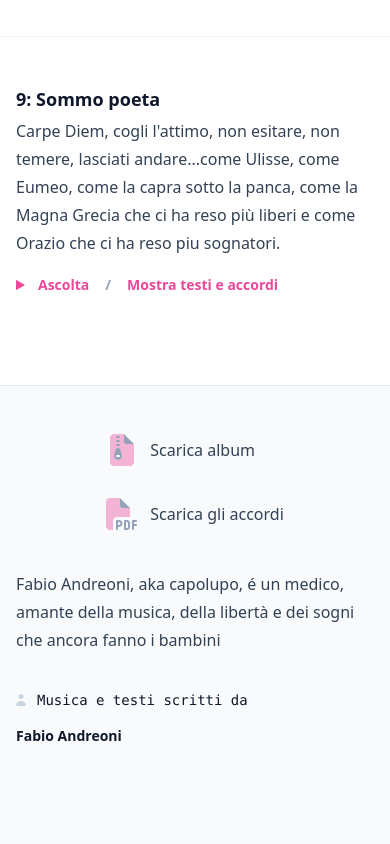
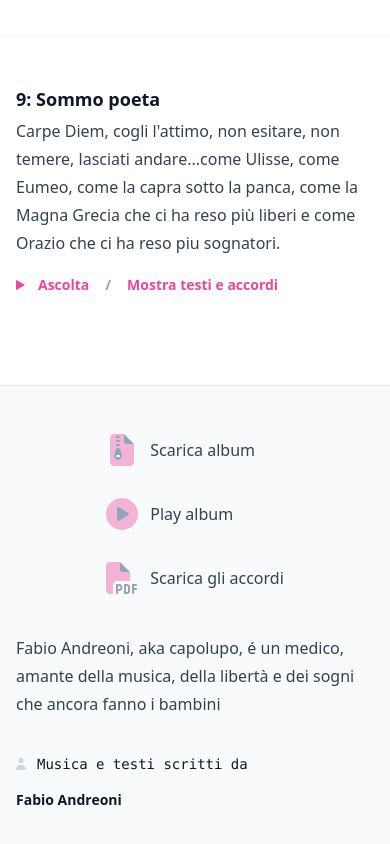
Before and after one commit to jacofda/capolupo, a Next.js app: page / in a window 390 px wide. Shown: the part 3248-4092 px from the top of the page. Built offline with nearby package versions, Linux system fonts and the light colour scheme; a web font is replaced by a local one.

Commit message:
added listen all

```diff
--- a/src/components/DownloadSection.tsx
+++ b/src/components/DownloadSection.tsx
@@ -2,6 +2,19 @@
 
 import { TinyWaveFormIcon } from '@/components/TinyWaveFormIcon'
 import Link from 'next/link'
+
+
+function PlayIcon(props: React.ComponentPropsWithoutRef<'svg'>) {
+  return (
+    <svg xmlns="http://www.w3.org/2000/svg" viewBox="0 0 512 512" {...props}>
+      <path opacity="0.4" fill="#ec4899" d="M0 256a256 256 0 1 0 512 0A256 256 0 1 0 0 256zm176-88c0-8.7 4.7-16.7 12.3-20.9c3.7-2 7.7-3.1 11.7-3.1c4.3 0 8.7 1.2 12.5 3.5l144 88c7.1 4.4 11.5 12.1 11.5 20.5s-4.4 16.1-11.5 20.5l-144 88c-7.4 4.5-16.7 4.7-24.3 .5s-12.3-12.2-12.3-20.9l0-176z"/>
+      <path d="M212.5 147.5c-7.4-4.5-16.7-4.7-24.3-.5s-12.3 12.3-12.3 20.9l0 176c0 8.7 4.7 16.7 12.3 20.9s16.8 4.1 24.3-.5l144-88c7.1-4.4 11.5-12.1 11.5-20.5s-4.4-16.1-11.5-20.5l-144-88z"/>
+    </svg>
+  )
+}
+
+
+
 
 function ZipIcon(props: React.ComponentPropsWithoutRef<'svg'>) {
     return (
@@ -49,6 +62,16 @@ return (
         <span className="ml-3 sm:block">Scarica album</span>
       </Link>
 
+
+      <Link
+        href="https://ik.imagekit.io/2gweb/noneninenane/audio/album.m4a?updatedAt=1734428736330"
+        className="group flex items-center"
+        aria-label="Ascolta l'intero album"
+      >
+        <PlayIcon className="h-8 w-8 fill-slate-400 group-hover:fill-slate-600" />
+        <span className="ml-3 sm:block">Play album</span>
+      </Link>
+
       <Link
         href="https://ik.imagekit.io/2gweb/noneninenane/Capolupo.pdf"
         className="group flex items-center"
```
